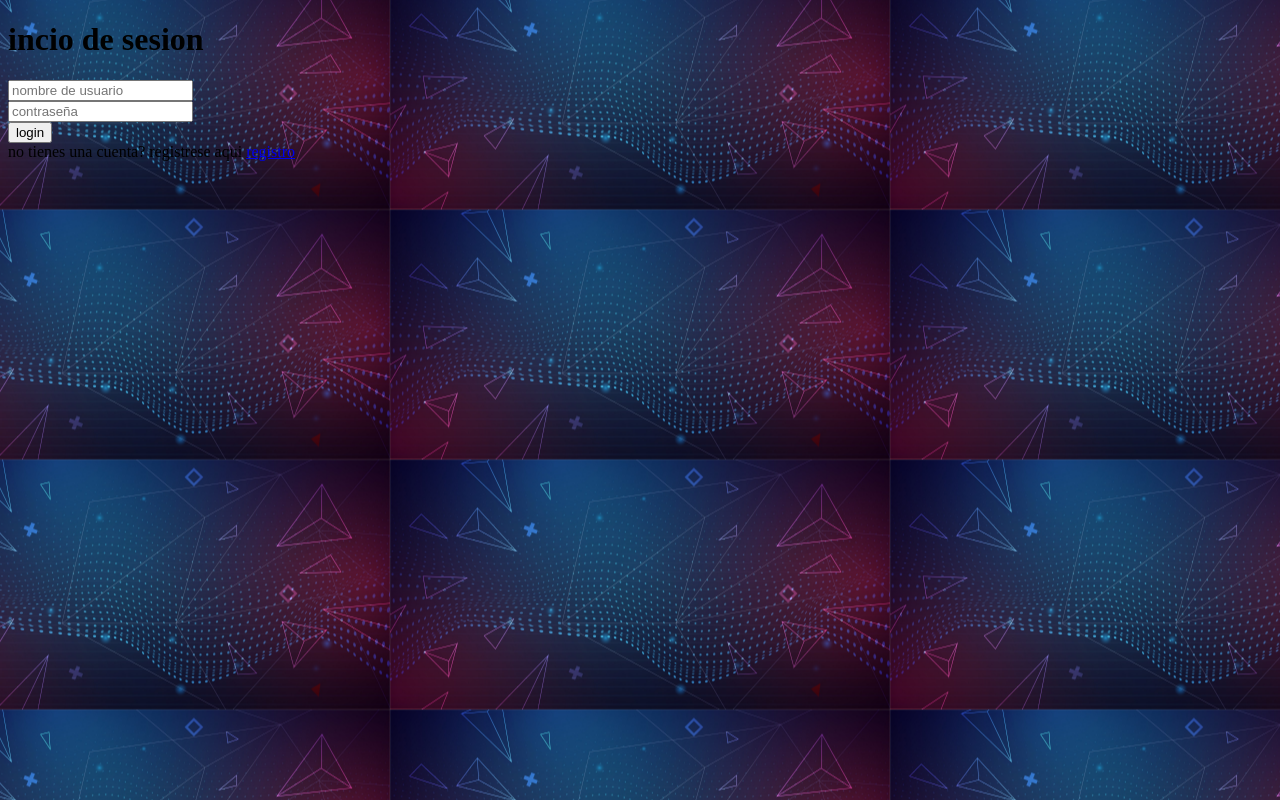
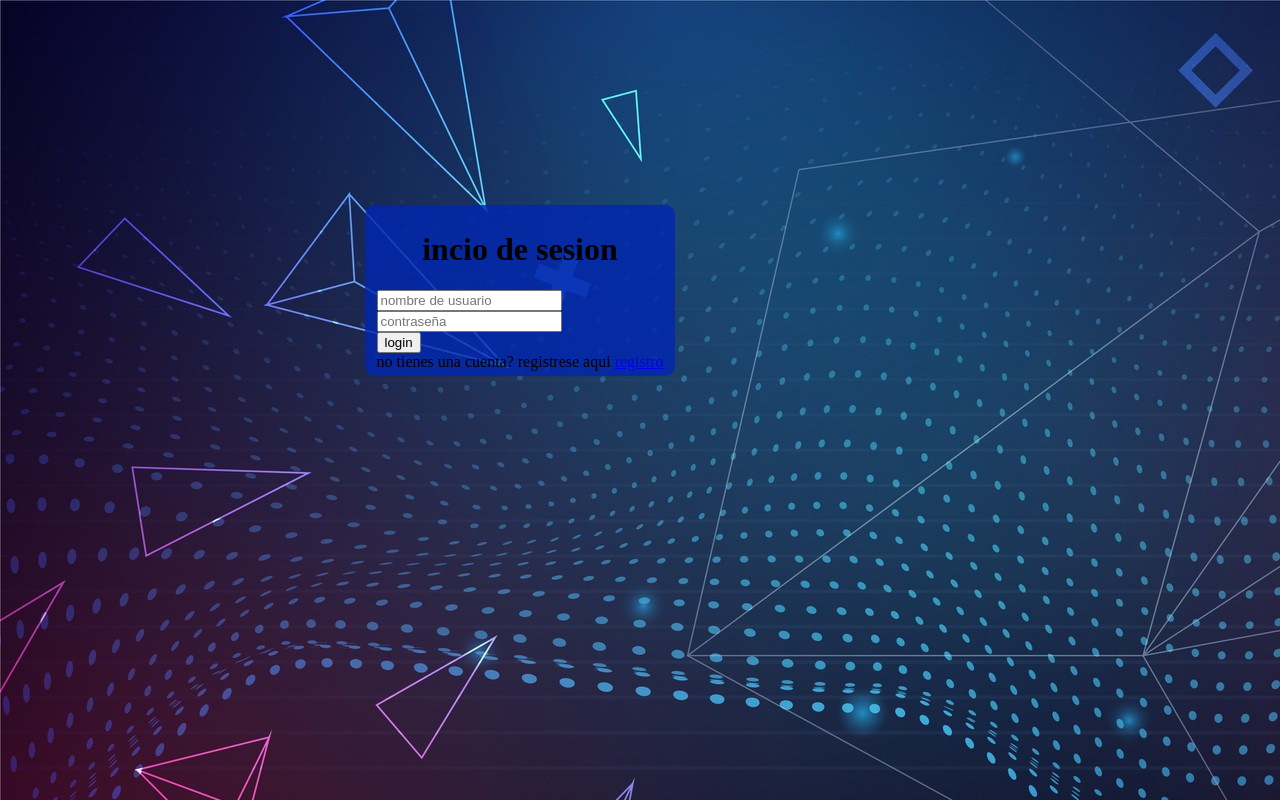
Before and after one commit to miukan/MI-Primera-Pagina-speedrunner, a plain HTML site: page login.html in a window 1280 px wide. Drawn offline with Linux system fonts and the light colour scheme.

Commit message:
commit 08: haciendo el login

```diff
--- a/login.css
+++ b/login.css
@@ -1,5 +1,22 @@
 body{
     background-image: url(imagenes/abstract-futuristic-background-with-3d-design.jpg);
-    background-size: 500px;
-    background-position: center;
+    background-size: auto;
+    background-position: auto;
 }
+.formulario{
+    position: absolute;
+    right: 600px;
+    top: 200px;
+    display: flex;
+    flex: 1;
+    flex-direction: column;
+    align-items: center;
+    width: 300px;
+    background-color: rgba(0, 38, 177, 0.8);
+    padding: 5px;
+    border-radius: 10px;
+    margin: 5px;
+}
+.usuario .contraseña{
+    border-radius: 10px;
+}
--- a/login.html
+++ b/login.html
@@ -10,7 +10,7 @@
     <div class="formulario">
         <h1>incio de sesion</h1>
         <form method ="post">
-            <div class="nombre de usuario">
+            <div class="usuario">
                 <input type="text" name="username" placeholder="nombre de usuario">
             </div>
             <div class="contraseña">
```
